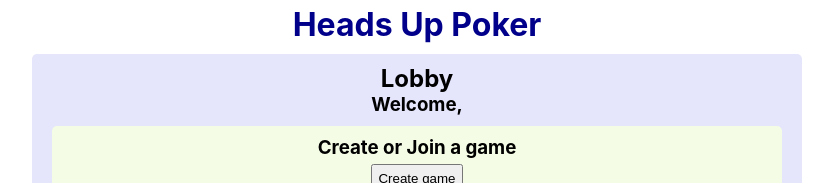
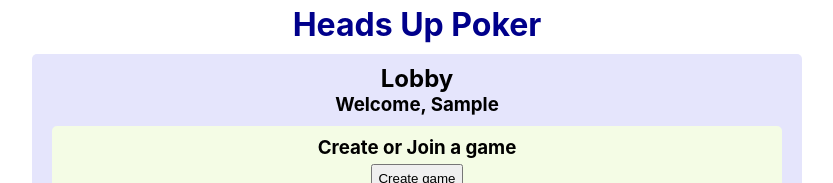
Before and after one commit to edwardhorsey/heads-up, a React (Create React App) app in the folder frontend/: page / in a window 1280 px wide. Both pictures are taken after typing "Sample" into the empty fields and a click on the button "Set name". Shown: the top 183 px of the page, without its empty margins (223-1056 px from the left). Built offline with nearby package versions, Linux system fonts and the light colour scheme; no server answers.

Commit message:
serverState variable

```diff
--- a/frontend/src/Components/CreateOrJoin/CreateOrJoin.tsx
+++ b/frontend/src/Components/CreateOrJoin/CreateOrJoin.tsx
@@ -21,8 +21,8 @@ const validate = (values: Ivalues) => {
 
 const CreateOrJoin: React.FC = () => {
   const context = useContext(ServerContext);
-
-  const { falseGID, uid, displayName } = context;
+  const { serverState } = context;
+  const { falseGID, uid, displayName } = serverState;
 
   const formik = useFormik({
     initialValues: {
@@ -55,7 +55,7 @@ const CreateOrJoin: React.FC = () => {
     socket.send(JSON.stringify(request));
   }
 
-  if (formik.errors.gid === "Required" && falseGID) context.setCState({...context, falseGID: false });
+  if (formik.errors.gid === "Required" && falseGID) context.setServerState({...context.serverState, falseGID: false });
 
   return (
     <section className={styles.CreateOrJoin}>
--- a/frontend/src/Components/GameContainer/GameContainer.tsx
+++ b/frontend/src/Components/GameContainer/GameContainer.tsx
@@ -9,7 +9,8 @@ import Button from "../Button";
 
 const GameContainer: React.FC = () => {
   const context = useContext(ServerContext);
-  const { uid, gid, players, whichPlayer, yourHand, noOfRounds, stage, setCState, inHand } = context;
+  const { serverState, setServerState } = context;
+  const { uid, gid, players, whichPlayer, yourHand, noOfRounds, stage, inHand } = serverState;
   const yourself: Iplayer = players[whichPlayer]; // yourself is user
   const opponent: Iplayer = players[whichPlayer === 0 ? 1: 0]; // opponent is opponent
 
@@ -38,7 +39,7 @@ const GameContainer: React.FC = () => {
         <p>Total rounds: {noOfRounds}</p>
       </div>
       {stage === 'initial' && <h3>Welcome {yourself.name} and {opponent.name}</h3>}
-      {yourHand.length === 0 && <GameNav yourself={yourself} opponent={opponent} /> }
+      {yourHand.length === 0 && <GameNav yourself={yourself} opponent={opponent} stage={stage} yourHand={yourHand} /> }
       {(!yourself.ready && ['initial', 'backToLobby', ].includes(stage)) && <Button logic={readyToPlayHand} text="Play round" />}
       {yourHand.length > 0 && <GameHand yourself={yourself} opponent={opponent} />}
     </section>
--- a/frontend/src/Components/GameHand/GameHand.tsx
+++ b/frontend/src/Components/GameHand/GameHand.tsx
@@ -20,7 +20,8 @@ interface IProps {
 
 const GameHand: React.FC<IProps> = ({yourself, opponent}) => {
   const context = useContext(ServerContext);
-  const { whichPlayer, yourHand, oppHand, winner, winningHand, pot, community, stage, noOfHands, action } = context;
+  const { serverState } = context;
+  const { whichPlayer, yourHand, oppHand, winner, winningHand, pot, community, stage, noOfHands, action } = serverState;
 
   const isAWinningCard = (card: string) => winningHand[2].join('').includes(card);
 
@@ -58,17 +59,17 @@ const GameHand: React.FC<IProps> = ({yourself, opponent}) => {
           <PlayersCards cards={opponentsCards()} />
           <div className={styles.OppAndTimer}>
             {((action !== null) && (whichPlayer !== action)) && <Timer num={15} logic={()=>{}} />}
-            <PlayerStats player={opponent} who="opp" />
+            <PlayerStats player={opponent} who="opp" stage={stage} yourHand={yourHand} />
           </div>
         </div>
         <PlayerChips which={'Opponent'} stage={stage} player={opponent} />
         {stage === 'end' && <RoundWinner text={playerBust()}/>}
         {winner && <WinnerAnnounce text={announceWinner()} />}
         {community && <CommunityCards cards={readCards(community)} />}
-        <Pot amount={pot} />
+        <Pot amount={pot} stage={stage} />
         <PlayerChips which={'Your'} stage={stage} player={yourself} />
         <div className={playerNavStyles()}>
-          <PlayerStats player={yourself} who="you" />
+          <PlayerStats player={yourself} who="you" stage={stage} yourHand={yourHand} />
           <PlayersCards cards={yourself.folded ? cardBacks : readCards(yourHand)} />
           <UserMoves />
         </div>
--- a/frontend/src/Components/GameNav/GameNav.tsx
+++ b/frontend/src/Components/GameNav/GameNav.tsx
@@ -4,20 +4,22 @@ import { Iplayer } from '../../Context/interfaces';
 import PlayerStats from "../PlayerStats";
 
 interface IProps {
-  yourself: Iplayer,
-  opponent: Iplayer
+  yourself: Iplayer;
+  opponent: Iplayer;
+  stage: string;
+  yourHand: string[];
 }
 
-const GameNav: React.FC<IProps> = ({yourself, opponent}) => {
+const GameNav: React.FC<IProps> = ({yourself, opponent, stage, yourHand}) => {
   return (
     <article className={styles.Nav}>
         <div>
-          <PlayerStats player={yourself} />
+          <PlayerStats player={yourself} stage={stage} yourHand={yourHand} />
           {yourself['rounds-won'] > 0 ? <p>Rounds won {yourself['rounds-won']}</p> : ''}
           {yourself.ready && !opponent.ready ? <p className={styles.Ready}>Ready</p> : ''}
         </div>
         <div>
-          <PlayerStats player={opponent} />
+          <PlayerStats player={opponent} stage={stage} yourHand={yourHand} />
           {opponent['rounds-won'] > 0 ? <p>Rounds won {opponent['rounds-won']}</p> : ''}
           {opponent.ready && !yourself.ready ? <p className={styles.Ready}>Ready</p> : ''}
         </div>
--- a/frontend/src/Components/Lobby/Lobby.tsx
+++ b/frontend/src/Components/Lobby/Lobby.tsx
@@ -6,11 +6,12 @@ import WaitingRoom from "../WaitingRoom";
 
 const Lobby: React.FC = () => {
   const context = useContext(ServerContext);
-  const { gid } = context;
+  const { serverState } = context;
+  const { gid, displayName } = serverState;
   return (
     <section className={styles.Lobby}>
       <h2>Lobby</h2>
-      <h3>Welcome, {context.displayName}</h3>
+      <h3>Welcome, {displayName}</h3>
       {gid ? <WaitingRoom /> : <CreateOrJoin />}
     </section>
   );
--- a/frontend/src/Components/PlayerStats/PlayerStats.tsx
+++ b/frontend/src/Components/PlayerStats/PlayerStats.tsx
@@ -4,15 +4,13 @@ import { ServerContext } from '../../Context/serverContext';
 import { Iplayer } from '../../Context/interfaces';
 
 interface IProps {
-  player: Iplayer,
-  who?: string
+  player: Iplayer;
+  who?: string;
+  stage: string;
+  yourHand: string[];
 }
 
-const PlayerStats: React.FC<IProps> = ({player, who}) => {
-
-  const context = useContext(ServerContext);
-  const { stage, yourHand } = context;
-
+const PlayerStats: React.FC<IProps> = ({player, who, stage, yourHand}) => {
   const roundProfit = () => stage === 'winner' ? <p className={player.profit >= 0 ? styles.profit : styles.loss}>{player.profit}</p> : ''
   const playerBackground = () => yourHand.length > 0 ? `${styles.playerName} ${styles.background}` : styles.playerName
 
--- a/frontend/src/Components/Pot/Pot.tsx
+++ b/frontend/src/Components/Pot/Pot.tsx
@@ -4,12 +4,11 @@ import ChipsGen from "../ChipsGen";
 import { ServerContext } from "../../Context/serverContext";
 
 interface IProps {
-  amount: number
+  amount: number;
+  stage: string;
 }
 
-const Pot: React.FC<IProps> = ({amount}) => {
-  const context = useContext(ServerContext);
-  const { stage } = context;
+const Pot: React.FC<IProps> = ({amount, stage}) => {
 
   return (
     <div className={styles.pot}>
--- a/frontend/src/Components/UserMoves/UserMoves.tsx
+++ b/frontend/src/Components/UserMoves/UserMoves.tsx
@@ -9,7 +9,8 @@ import Timer from "../Timer";
 const UserMoves: React.FC = () => {
 
   const context = useContext(ServerContext);
-  const { uid, gid, players, whichPlayer, action, stage } = context;
+  const { serverState } = context;
+  const { uid, gid, players, whichPlayer, action, stage } = serverState;
 
   const opponent: Iplayer = players[whichPlayer === 0 ? 1: 0]; // opponent is opponent
 
--- a/frontend/src/Components/WaitingRoom/WaitingRoom.tsx
+++ b/frontend/src/Components/WaitingRoom/WaitingRoom.tsx
@@ -6,10 +6,11 @@ import Button from "../Button";
 const WaitingRoom: React.FC = () => {
 
   const context = useContext(ServerContext)
-  const { displayName, gid, setCState } = context
+  const { serverState, setServerState } = context;
+  const { displayName, gid } = serverState;
   return (
     <section className={styles.WaitingRoom}>
-      <Button logic={()=>{setCState({...context, gid: ''})}} text={'Back'} />
+      <Button logic={()=>{setServerState({...serverState, gid: ''})}} text={'Back'} />
       <h3>Waiting room</h3>
       <p>{displayName}</p>
       <p>Game ID: {gid}</p>
```
